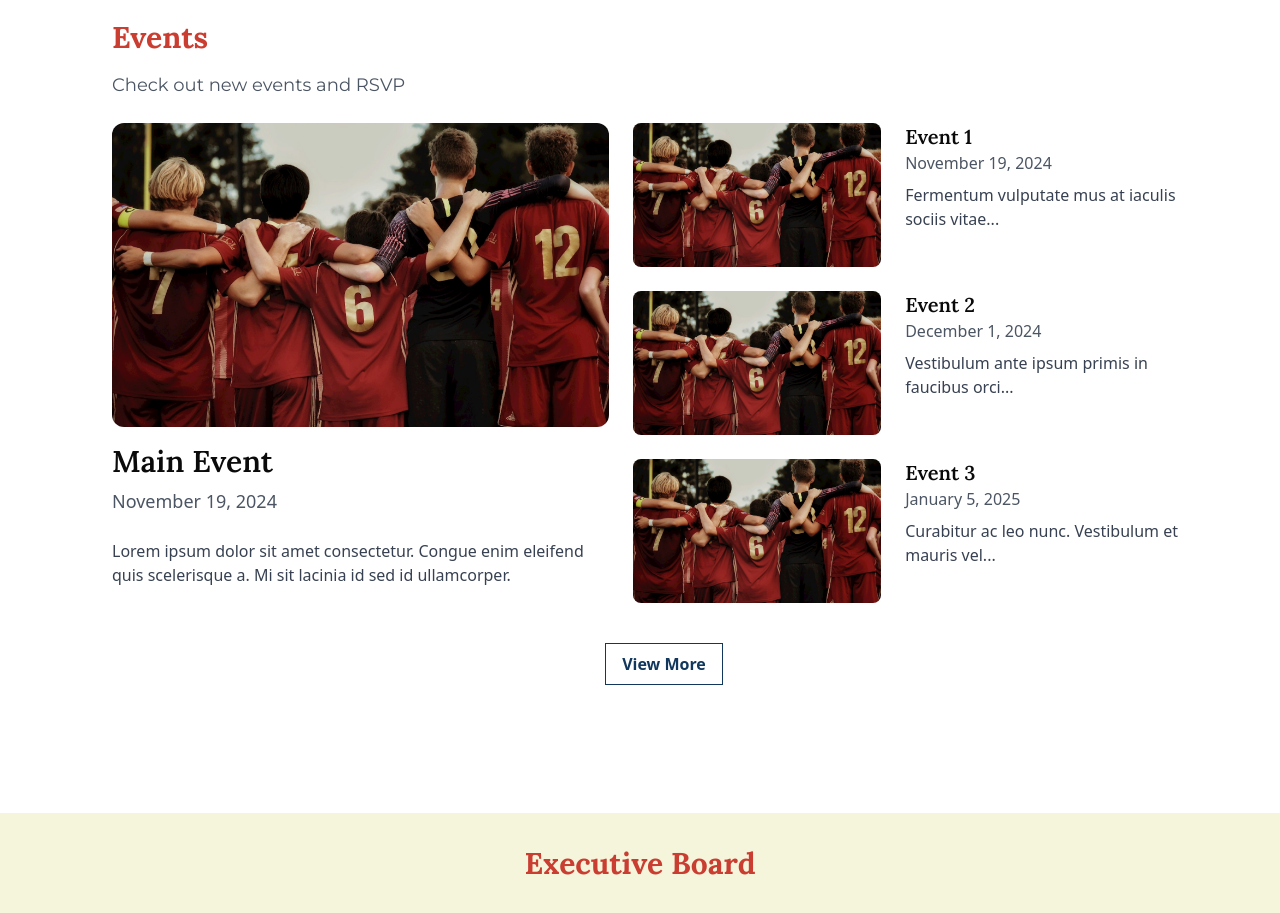
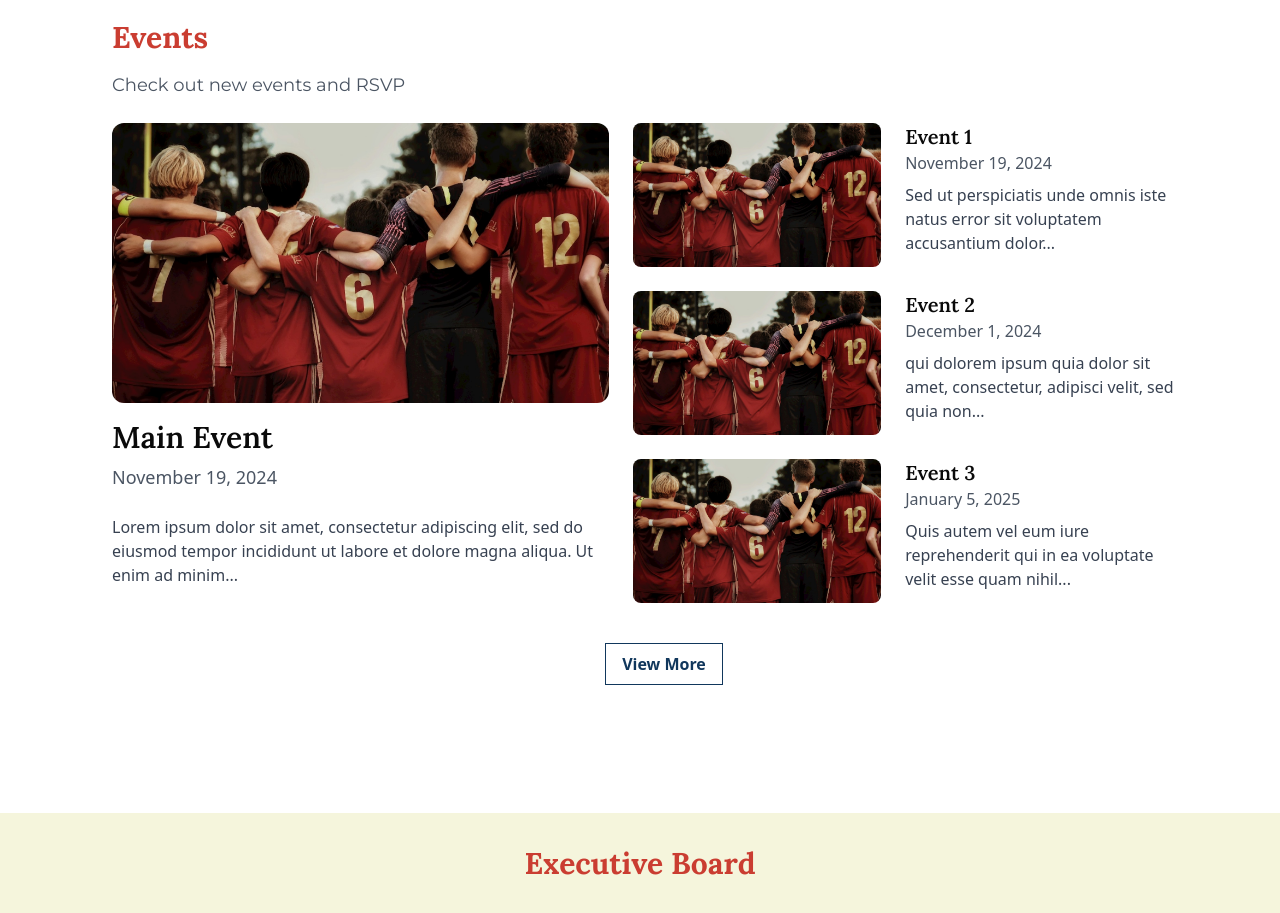
Before and after one commit to CodeLabTemp/delta-chi, a React (Vite) app in the folder frontend/: page / in a window 1280 px wide. Shown: the part 1420-2333 px from the top of the page. Built offline with nearby package versions, Linux system fonts and the light colour scheme.

Commit message:
updated the public events component to have a modal.

```diff
--- a/frontend/src/components/PublicEvents.jsx
+++ b/frontend/src/components/PublicEvents.jsx
@@ -1,11 +1,24 @@
+import { useState } from "react";
 
 export default function PublicEvents({ evBoard }) {
+  const [selectedEvent, setSelectedEvent] = useState(null);
+
+  const openModal = (event) => {
+    setSelectedEvent(event);
+    document.getElementById("event_modal").checked = true;
+  };
+
+  const closeModal = () => {
+    document.getElementById("event_modal").checked = false;
+    setSelectedEvent(null);
+  };
+
   const mainEvent = evBoard.find((event) => event.isMain);
   const otherEvents = evBoard.filter((event) => !event.isMain);
 
   return (
     <div className="px-4 md:px-10 lg:pl-28 lg:pr-16 pb-16 bg-white">
-        {/* Title Portion */}
+      {/* Title Section */}
       <div className="space-y-4 pt-16">
         <h1 className="text-[#CA3D31] font-lora font-bold text-3xl">Events</h1>
         <h2 className="text-gray-600 font-montserrat text-lg">
@@ -17,7 +30,10 @@ export default function PublicEvents({ evBoard }) {
       <div className="flex flex-col md:flex-row gap-6 pt-6">
         {/* Main Event */}
         {mainEvent && (
-            <div className="card bg-white w-full md:w-[45%] h-[30rem]">
+          <div
+            className="card bg-white w-full md:w-[45%] h-[30rem] cursor-pointer transition-transform transform hover:scale-105 hover:shadow-lg"
+            onClick={() => openModal(mainEvent)}
+          >
             <figure className="rounded-xl overflow-hidden">
               <img
                 src={mainEvent.eventImage}
@@ -28,7 +44,11 @@ export default function PublicEvents({ evBoard }) {
             <div className="card-body py-4 px-0">
               <h3 className="text-3xl font-lora font-semibold text-left">{mainEvent.eventName}</h3>
               <p className="font-light text-left text-gray-600 text-lg">{mainEvent.eventDate}</p>
-                <p className="mt-4 text-left text-gray-700 text-base">{mainEvent.eventDescription}</p>
+              <p className="mt-4 text-left text-gray-700 text-base">
+                {mainEvent.eventDescription.length > 140
+                  ? mainEvent.eventDescription.slice(0, 140) + "..."
+                  : mainEvent.eventDescription}
+              </p>
             </div>
           </div>
         )}
@@ -36,7 +56,11 @@ export default function PublicEvents({ evBoard }) {
         {/* Other Events */}
         <div className="flex flex-col gap-6 w-full md:w-[50%]">
           {otherEvents.map((event, index) => (
-              <div key={index} className="flex gap-6">
+            <div
+              key={index}
+              className="flex gap-6 cursor-pointer transition-transform transform hover:scale-105 hover:shadow-lg"
+              onClick={() => openModal(event)}
+            >
               {/* Image Card */}
               <div className="card bg-white w-[45%] h-[9rem]">
                 <img
@@ -49,8 +73,12 @@ export default function PublicEvents({ evBoard }) {
               <div className="card bg-white w-[50%] h-[9rem] flex items-center">
                 <div>
                   <h3 className="text-xl font-lora font-semibold text-left">{event.eventName}</h3>
-                    <p className="font-light text-left text-gray-600 text-base max-sm:text-xs">{event.eventDate}</p>
-                    <p className="mt-2 text-left text-gray-700 text-base">{event.eventDescription}</p>
+                  <p className="font-light text-left text-gray-600 text-base">{event.eventDate}</p>
+                  <p className="mt-2 text-left text-gray-700 text-base">
+                    {event.eventDescription.length > 80
+                      ? event.eventDescription.slice(0, 80) + "..."
+                      : event.eventDescription}
+                  </p>
                 </div>
               </div>
             </div>
@@ -58,12 +86,59 @@ export default function PublicEvents({ evBoard }) {
         </div>
       </div>
 
-        {/*Button */}
+      {/* Button */}
       <div className="flex justify-center pb-16 pt-10">
         <button className="bg-transparent hover:bg-custom-gray text-secondary-blue font-semibold py-2 px-4 border border-secondary-blue">
           View More
         </button>
       </div>
+
+      {/* Modal */}
+      <input type="checkbox" id="event_modal" className="modal-toggle" />
+      <div className="modal" onClick={closeModal}>
+        <div
+          className="modal-box relative bg-[#F5F5DC] max-w-xl rounded-lg"
+          onClick={(e) => e.stopPropagation()}
+        >
+          {selectedEvent && (
+            <>
+              {/* Close Button */}
+              <button
+                className="absolute top-3 right-3 bg-red-500 text-white p-1 rounded-full w-8 h-8 flex items-center justify-center"
+                onClick={closeModal}
+              >
+                ✕
+              </button>
+
+              {/* Event Image */}
+              <img
+                src={selectedEvent.eventImage}
+                alt={selectedEvent.eventName}
+                className="w-full h-48 object-cover rounded-lg mb-4"
+              />
+
+              {/* Event Details */}
+              <h3 className="text-2xl font-bold text-gray-800">{selectedEvent.eventName}</h3>
+
+              {/* Date, Location, Time */}
+              <div className="flex justify-between items-center text-gray-700 mt-2 text-sm">
+                <p>
+                  📅 <span className="font-medium">{selectedEvent.eventDate}</span>
+                </p>
+                <p>
+                  📍 <span className="font-medium">{selectedEvent.eventLocation}</span>
+                </p>
+                <p>
+                  ⏰ <span className="font-medium">{selectedEvent.eventTime}</span>
+                </p>
+              </div>
+
+              {/* Full Event Description */}
+              <p className="py-4 text-gray-700">{selectedEvent.eventDescription}</p>
+            </>
+          )}
+        </div>
+      </div>
     </div>
   );
 }
--- a/frontend/src/components/ui/membersidebar.jsx
+++ b/frontend/src/components/ui/membersidebar.jsx
@@ -54,7 +54,7 @@ const MemberSideBar = () => {
           <Link className="block py-2 w-full hover:font-bold" to="/events">Events</Link>
           <Link className="block py-2 w-full hover:font-bold" to="/profile/edit">Calendar</Link>
           <Link className="block py-2 w-full hover:font-bold" to="/profile/edit">Omega Fi</Link>
-          <Link className="block py-2 w-full hover:font-bold" to="/profile/edit">Member Directory</Link>
+          <Link className="block py-2 w-full hover:font-bold" to="/profiles">Member Directory</Link>
           <Link className="block py-2 w-full hover:font-bold" to="/profile/edit">Settings</Link>
         </ul>
 
--- a/frontend/src/components/ui/sidebar.jsx
+++ b/frontend/src/components/ui/sidebar.jsx
@@ -46,7 +46,7 @@ const AdminSideBar = () => {
 
         {/* Sidebar Links */}
         <ul className="w-full text-center space-y-4 mt-4 pb-4">
-          <Link className="block py-2 w-full hover:font-bold" to="/dashboard">Dashboard</Link>
+          <Link className="block py-2 w-full hover:font-bold" to="/admin/adminpage">Dashboard</Link>
           <Link className="block py-2 w-full hover:font-bold" to="/profiles">Members</Link>
           <Link className="block py-2 w-full hover:font-bold" to="admin/permissions">Permissions</Link>
           <Link className="block py-2 w-full hover:font-bold" to="admin/announcements">Announcements</Link>
--- a/frontend/src/pages/WelcomePage.jsx
+++ b/frontend/src/pages/WelcomePage.jsx
@@ -4,38 +4,49 @@ import PublicContact from "@/components/PublicContact";
 import PublicEvents from "@/components/PublicEvents";
 import PublicGallery from "@/components/PublicGallery";
 import PublicExecutives from "@/components/PublicExecutives";
+
 const WelcomePage = () => {
   let pictures = [
-    {photoName:"Photo1", photoSource:"/aboutpic.png"},
-    {photoName:"Photo2", photoSource:"/aboutpic.png"},
-    {photoName:"Photo3", photoSource:"/aboutpic.png"},
-    {photoName:"Photo4", photoSource:"/aboutpic.png"}
-  ]
+    { photoName: "Photo1", photoSource: "/aboutpic.png" },
+    { photoName: "Photo2", photoSource: "/aboutpic.png" },
+    { photoName: "Photo3", photoSource: "/aboutpic.png" },
+    { photoName: "Photo4", photoSource: "/aboutpic.png" },
+  ];
+
   const evBoard = [
     {
       eventImage: "/headerphoto.jpg",
       eventName: "Main Event",
       eventDate: "November 19, 2024",
-      eventDescription: "Lorem ipsum dolor sit amet consectetur. Congue enim eleifend quis scelerisque a. Mi sit lacinia id sed id ullamcorper.",
+      eventLocation: "Location A",
+      eventTime: "6:00 PM",
+      eventDescription:
+        "Lorem ipsum dolor sit amet, consectetur adipiscing elit, sed do eiusmod tempor incididunt ut labore et dolore magna aliqua. Ut enim ad minim veniam, quis nostrud exercitation ullamco laboris nisi ut aliquip ex ea commodo consequat. Duis aute irure dolor in reprehenderit in voluptate velit esse cillum dolore eu fugiat nulla pariatur. Excepteur sint occaecat cupidatat non proident, sunt in culpa qui officia deserunt mollit anim id est laborum.",
       isMain: true, // Mark the main event
     },
     {
       eventImage: "/headerphoto.jpg",
       eventName: "Event 1",
       eventDate: "November 19, 2024",
-      eventDescription: "Fermentum vulputate mus at iaculis sociis vitae...",
+      eventLocation: "Location B",
+      eventTime: "5:00 PM",
+      eventDescription: "Sed ut perspiciatis unde omnis iste natus error sit voluptatem accusantium doloremque laudantium, totam rem aperiam, eaque ipsa quae ab illo inventore veritatis et quasi architecto beatae vitae dicta sunt explicabo. Nemo enim ipsam voluptatem quia voluptas sit aspernatur aut odit aut fugit, sed quia consequuntur magni dolores eos qui ratione voluptatem sequi nesciunt. Neque porro quisquam est,",
     },
     {
       eventImage: "/headerphoto.jpg",
       eventName: "Event 2",
       eventDate: "December 1, 2024",
-      eventDescription: "Vestibulum ante ipsum primis in faucibus orci...",
+      eventLocation: "Location C",
+      eventTime: "3:00 PM",
+      eventDescription: "qui dolorem ipsum quia dolor sit amet, consectetur, adipisci velit, sed quia non numquam eius modi tempora incidunt ut labore et dolore magnam aliquam quaerat voluptatem. Ut enim ad minima veniam, quis nostrum exercitationem ullam corporis suscipit laboriosam, nisi ut aliquid ex ea commodi consequatur?",
     },
     {
       eventImage: "/headerphoto.jpg",
       eventName: "Event 3",
       eventDate: "January 5, 2025",
-      eventDescription: "Curabitur ac leo nunc. Vestibulum et mauris vel...",
+      eventLocation: "Location D",
+      eventTime: "7:30 PM",
+      eventDescription: " Quis autem vel eum iure reprehenderit qui in ea voluptate velit esse quam nihil molestiae consequatur, vel illum qui dolorem eum fugiat quo voluptas nulla pariatur?",
     },
   ];
 
@@ -61,14 +72,15 @@ const WelcomePage = () => {
       memberImage: "/avatar-jessica.jpeg",
     },
   ];
+
   return (
     <div>
       <main>
         <PublicHeader />
         <PublicAbout />
-        <PublicEvents evBoard={evBoard}/>
-        <PublicExecutives executives ={exBoard}/>
-        <PublicGallery galleryPics ={pictures} />
+        <PublicEvents evBoard={evBoard} />
+        <PublicExecutives executives={exBoard} />
+        <PublicGallery galleryPics={pictures} />
         <PublicContact />
       </main>
     </div>
```
Lines whose indentation alone changed are shown as unchanged.
